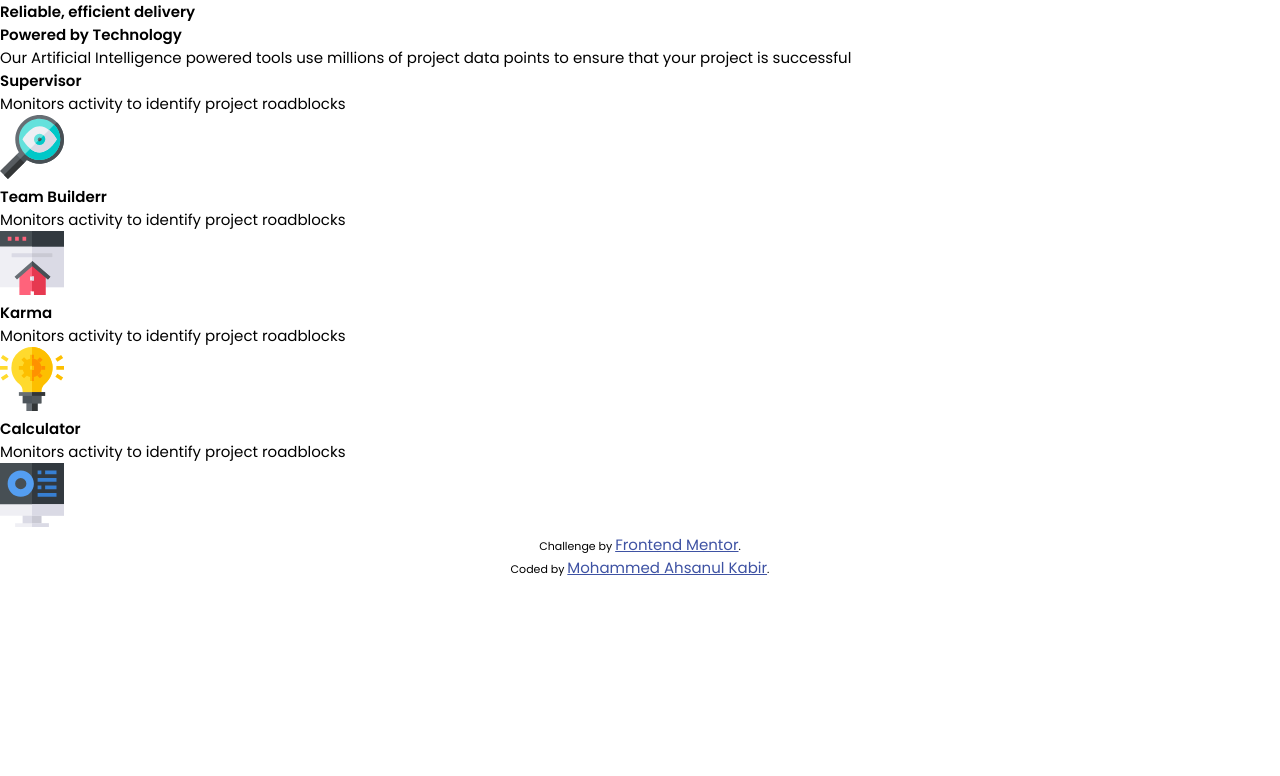
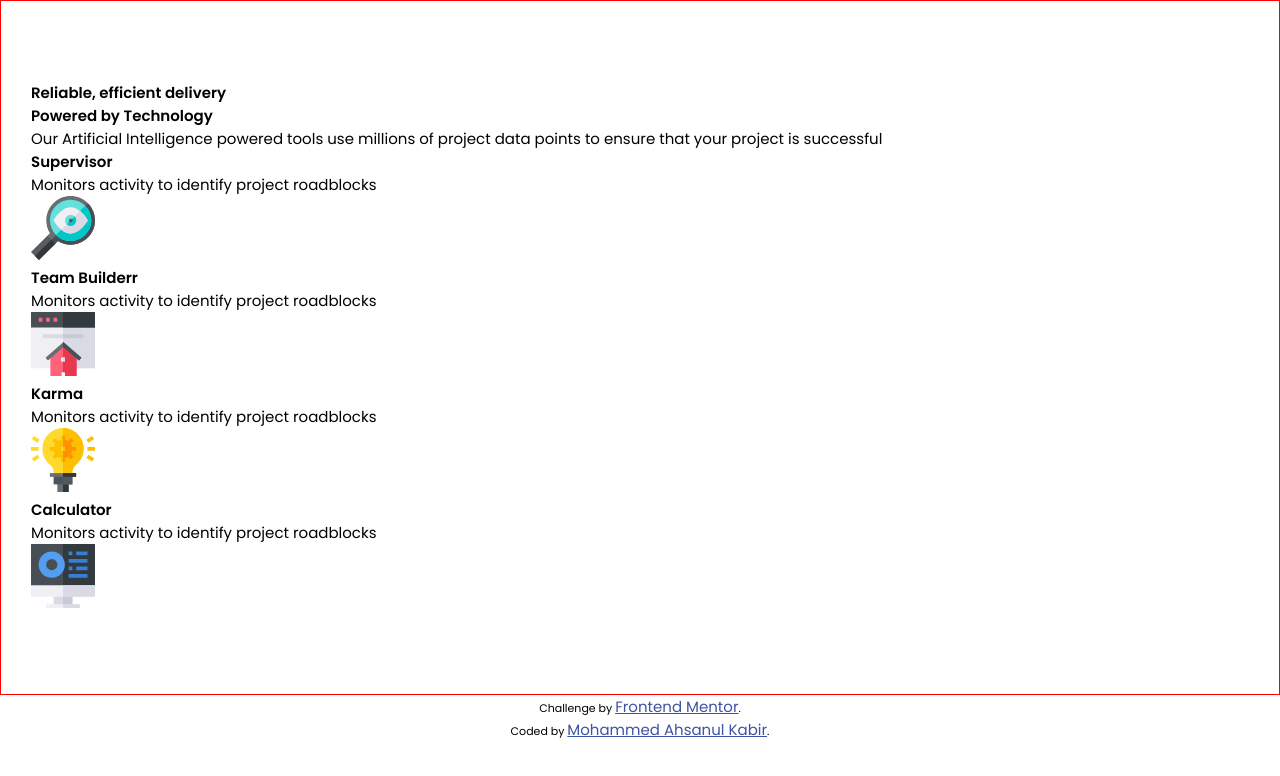
Before and after one commit to mdahsanulkabir/frontEndMentor-four-card-feature-section, a plain HTML site: page index.html in a window 1280 px wide. Drawn offline with Linux system fonts and the light colour scheme.

Commit message:
html done

```diff
--- a/css/style.css
+++ b/css/style.css
@@ -8,6 +8,12 @@
     font-family: 'Poppins', sans-serif;
 }
 
+.container {
+    border: 1px solid red;
+    min-width: 375px;
+    padding: 80px 30px;
+}
+
 
 
 
```
